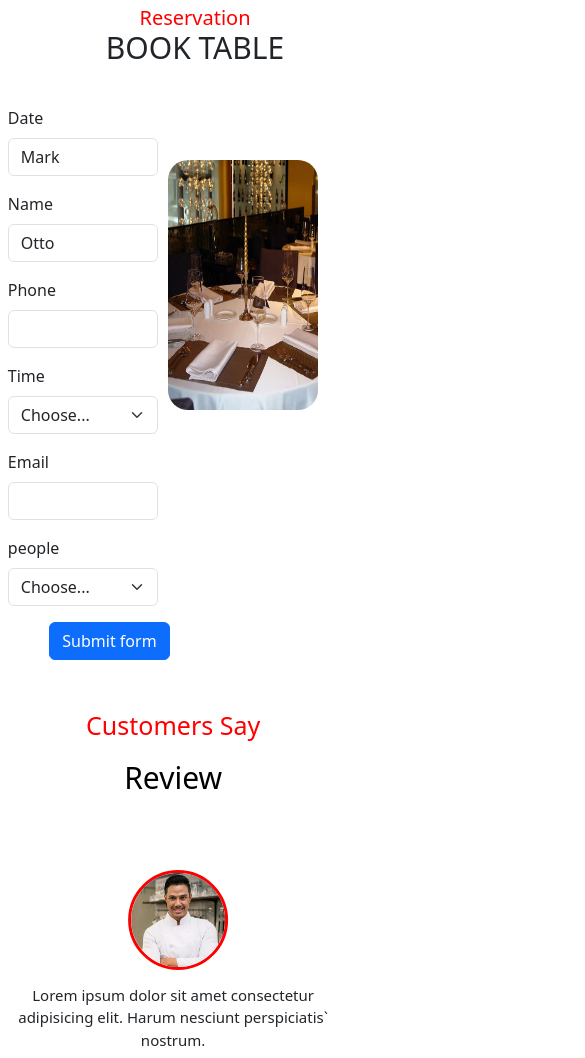
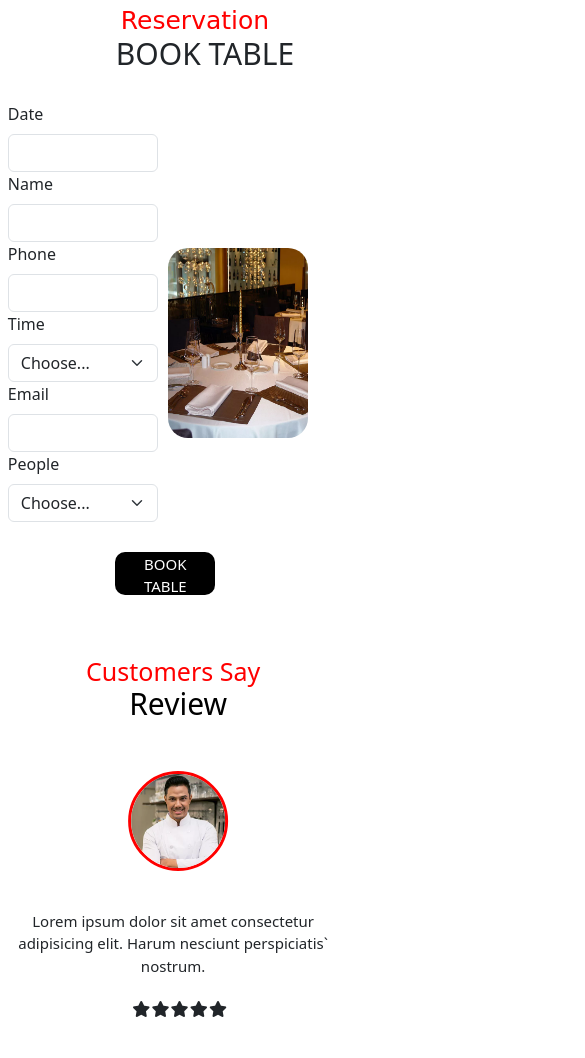
Before and after one commit to Ameerhamza33445/PATO-RESTURANT, a plain HTML site: page index.html in a window 390 px wide. Shown: the part 3720-4778 px from the top of the page, 585 px wide, since content can reach past the window. Drawn offline with nearby package versions, Linux system fonts and the light colour scheme.

Commit message:
first commit

```diff
--- a/index.html
+++ b/index.html
@@ -209,7 +209,8 @@
         <img src="./image/sahand-hoseini-f9hHQgvpM8E-unsplash (1).jpg" class="card-img-top" alt="...">
         <div class="card-body">
           <h5 class="card-title">Card title</h5>
-        <p class="card-text">This is a wider card with supporting text below as a natural lead-in to additional content. This content is a little bit longer.</p>
+          <p class="card-text">This is a wider card with supporting text below as a natural lead-in to additional
+            content. This content is a little bit longer.</p>
         </div>
       </div>
     </div>
@@ -227,7 +228,8 @@
         <img src="./image/food-photographer-jennifer-pallian-X2gM-SIufpU-unsplash.jpg" class="card-img-top" alt="...">
         <div class="card-body">
           <h5 class="card-title">Card title</h5>
-        <p class="card-text">This is a wider card with supporting text below as a natural lead-in to additional content. This card has even longer content than the first to show that equal height action.</p>
+          <p class="card-text">This is a wider card with supporting text below as a natural lead-in to additional
+            content. This card has even longer content than the first to show that equal height action.</p>
         </div>
       </div>
     </div>
@@ -283,25 +285,26 @@
 
 
   <div class="booking-div1">
+
     <div class="booking-div2">
-      <h3 class="booking-h3">Reservation</h3>
-      <h1 class="booking-h1">BOOK TABLE</h1>
-
+      <h3 class="booking-h3">
+        Reservation
+      </h3>
+      <h1 class="booking-h1">
+        BOOK TABLE
+      </h1>
     </div>
 
-  </div>
     <div class="booking-form-1">
-
-
-    <form class="row g-3 needs-validation" novalidate>
+      <form class="row-g-3-needs-validation" novalidate>
         <div class="col-md-4">
           <label for="validationCustom01" class="form-label">Date</label>
-        <input type="text" class="form-control" id="validationCustom01" value="Mark" required>
+          <input type="text" class="form-control" id="validationCustom01" value="" required>
         </div>
 
         <div class="col-md-4">
           <label for="validationCustom02" class="form-label">Name</label>
-        <input type="text" class="form-control" id="validationCustom02" value="Otto" required>
+          <input type="text" class="form-control" id="validationCustom02" value="" required>
         </div>
 
         <div class="col-md-6">
@@ -317,37 +320,43 @@
             <option>11:30 am</option>
             <option>12:00 am</option>
             <option>12:30 am</option>
-          <option>1:00 am</option>
-          <option>1:30 am</option>
+            <option>01:00 am</option>
+            <option>02:00 am</option>
+            <option>03:00 am</option>
           </select>
+
         </div>
-
         <div class="col-md-6">
-        <label for="validationCustom05" class="form-label">Email</label>
-        <input type="text" class="form-control" id="validationCustom05" required>
+          <label for="validationCustom03" class="form-label">Email</label>
+          <input type="text" class="form-control" id="validationCustom03" required>
         </div>
 
         <div class="col-md-3">
-        <label for="validationCustom04" class="form-label">people</label>
+          <label for="validationCustom04" class="form-label">People</label>
           <select class="form-select" id="validationCustom04" required>
             <option selected disabled value="">Choose...</option>
-          <option>1 person</option>
-          <option>2 people</option>
-          <option>3 people</option>
-          <option>4 people</option>
-          <option>5 people</option>
-          <option>6 people</option>
+            <option>1 Person</option>
+            <option>2 People</option>
+            <option>3 People</option>
+            <option>4 People</option>
+            <option>5 People</option>
+            <option>6 People</option>
+            <option>7 People</option>
           </select>
+          <div class="invalid-feedback">
+            Please select a valid state.
+          </div>
         </div>
         <div class="booking-btn">
-        <button class="btn btn-primary" type="submit">Submit form</button>
+          <button class="btn-btn-secondary" type="submit">BOOK TABLE</button>
         </div>
       </form>
-    <div class="container-booking">
-      <img src="./image/booking.webp" alt="" class="booking-img">
-
+      <div class="container-boooking">
+        <img class="booking-img" src="./image/booking.webp" alt="">
       </div>
     </div>
+  </div>
+
 
   <!-- ---review secition----- -->
 
@@ -531,7 +540,8 @@
 
           21 Dec 2017
         </p>
-        <p class="hard">Made By <img src="./image/heart-regular.svg" alt="heart logo" height="20px" width="20px"></i>Ameer Hamza</p>
+        <p class="hard">Made By <img src="./image/heart-regular.svg" alt="heart logo" height="20px"
+            width="20px"></i>Ameer Hamza</p>
       </div>
 
     </div>
--- a/style.css
+++ b/style.css
@@ -96,7 +96,7 @@
     width: 90%;
     color: #fff;
     position: absolute;
-    top: 30%;
+    top: 40%;
     left: 50%;
     transform: translate(-50%, 50%);
     text-align: center;
@@ -174,7 +174,7 @@
         width: 90%;
         color: #fff;
         position: absolute;
-        top: 20%;
+        top: 30%;
         left: 50%;
         transform: translate(-50%, 50%);
         text-align: center;
@@ -1025,73 +1025,82 @@
 
     /* ----booking form----- */
 
-    .booking-div1 {
-        height: 70px;
+    .booking-div1{
+        height: 750px;
         width: 100%;
-    }
-
-    .booking-form-1 {
-        height: 40px;
-        width: 600px;
-        margin-left: 15%;
-        margin-top: 90px;
-    }
-
-    .booking-h3 {
+        border-radius: 50px;
+        margin-bottom: -450px;
+
+    }
+
+    .booking-form-1{
+      height: 20px;
+      width: 600px;
+      margin-left: 15%;
+      margin-top: 90px;
+      border-radius: 50px;
+    }
+
+    .booking-h3{
         text-align: center;
         color: red;
         margin: auto;
         font-size: 40px;
         margin-top: 60px;
-    }
-
-    .booking-h1 {
-        text-align: center;
+        font-family: cursive;
+    }
+
+    .booking-h1{
+        /* text-align: center; */
         font-size: 60px;
-    }
-
-    .booking-btn {
+        margin-left: 520px ;
+    }
+
+    .booking-btn{
         margin-left: 25%;
         border-radius: 50px;
     }
 
-    .btn-btn-secondary {
+    .btn-btn-secondary{
         border-radius: 10px;
         height: 40px;
         width: 150px;
-        background-color: black;
-        color: floralwhite;
-    }
-
-    .container-booking {
+        margin-right: 90%;
+
+    }
+
+    .container-boooking{
         position: relative;
         height: 1200px;
-        width: 1200px;
-    }
-
-    .booking-img {
-        position: absolute;
+        width:  1200px;
+        border-radius: 50px;
+    }
+
+    .booking-img{
+         position: absolute;
         top: 0;
         right: 0;
         border-radius: 20px;
         height: 450px;
         width: 35%;
-        margin-top: -300px;
+        margin-top: -500px;
         margin-right: 90px;
     }
 
-    @media (min-width: 320px) and (max-width: 480px) {
+
+    @media (min-width: 320px) and (max-width: 480px){
         .booking-h3 {
             text-align: center;
             color: red;
             margin: auto;
             margin-top: 20px;
-            font-size: 20px;
+            font-size: 25px;
         }
 
         .booking-h1 {
             text-align: center;
             font-size: 30px;
+            margin-left: 20px;
         }
 
         .booking-form-1 {
@@ -1111,32 +1120,33 @@
         .booking-img {
             position: absolute;
             top: 0;
-            right: -200px;
+            left: 160px;
             border-radius: 20px;
-            width: 150px;
-            height: 250px;
+            width: 140px;
+            height: 190px;
 
             margin-top: -350px;
         }
 
         .btn-btn-secondary {
-            height: 30px;
-            width: 50px;
+            height: 43px;
+            width: 100px;
             background-color: black;
             color: #fff;
             transition: 1s;
-            font-size: 8px;
+            font-size: 15px;
             border-style: none;
             cursor: pointer;
+            margin-left: 70px;
+            margin-top: 30px;
         }
 
         .btn-btn-secondary:hover {
             background-color: red;
             border-bottom: 5px solid #e7b2b2;
             border-radius: 10px 6px;
-        }
-    }
-
+    }
+ }
     /* <!-- ---review secition-----  */
 
 
@@ -1145,13 +1155,13 @@
         text-align: center;
         color: red;
         font-size: 40px;
+        margin-bottom: 10px;
     }
 
     .h1-review {
-
-        text-align: center;
-        font-size: 70px;
-        margin-top: 20px;
+        font-size: 50px;
+        margin-top: 2px;
+        margin-left: 630px;
     }
 
     .p-1 {
@@ -1181,15 +1191,17 @@
         .h3-review {
             text-align: center;
             color: red;
-            margin-top: 600px;
+            margin-top: 350px;
             font-size: 25px;
-            /* margin-bottom: 50px;  */
+
         }
 
         .h1-review {
             text-align: center;
             color: #000;
             font-size: 30px;
+            margin-top: -10px;
+            margin-left: 10px;
         }
 
         .container-review {
@@ -1208,7 +1220,7 @@
             border-radius: 50%;
             border: 3px solid red;
             margin-left: 10px;
-            margin-top: -400px;
+            margin-top: -450px;
 
         }
         .img-right2 {
@@ -1220,7 +1232,7 @@
             height: 350px;
             border-radius: 20px;
             box-shadow: #701313;
-            margin-bottom: -20px;
+            margin-bottom: 10px;
         }
     }
 
```
Lines whose indentation alone changed are shown as unchanged.
